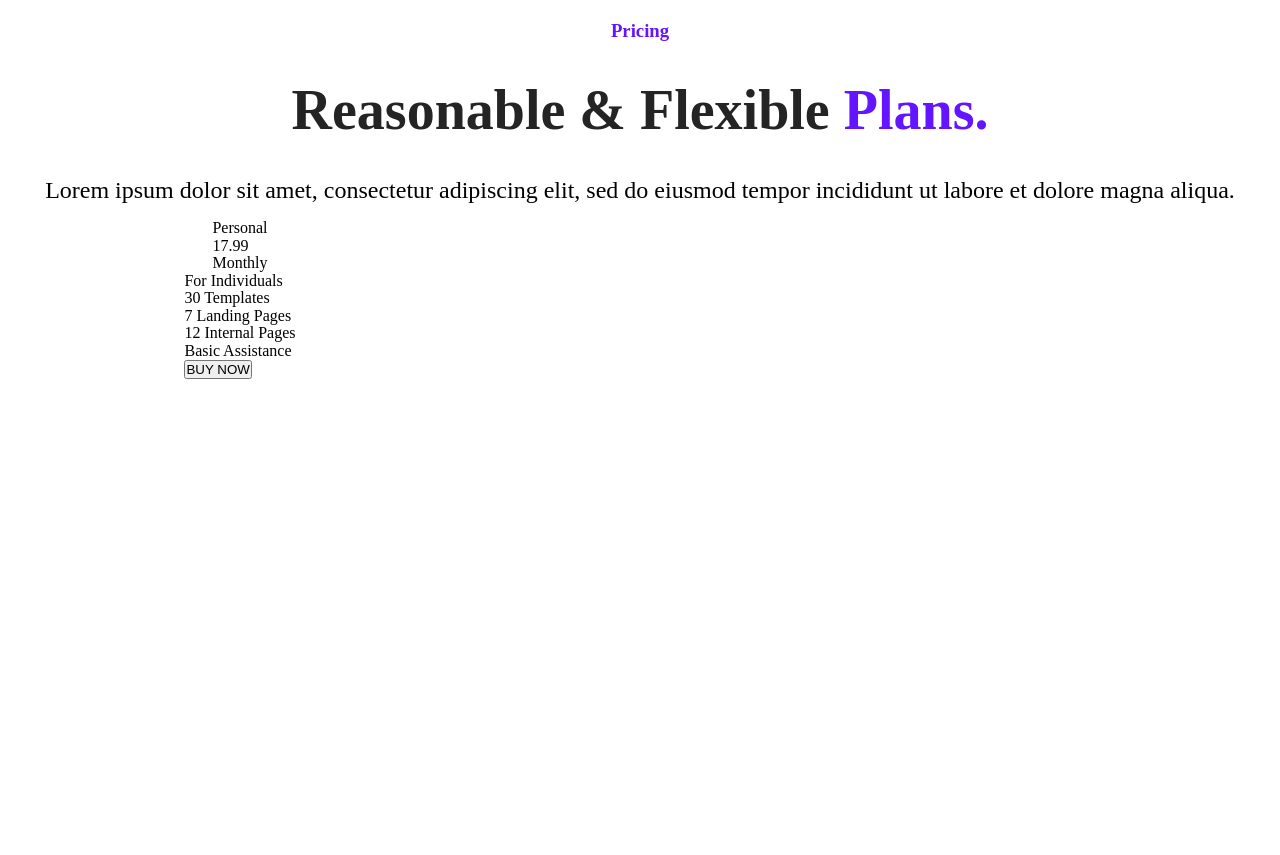
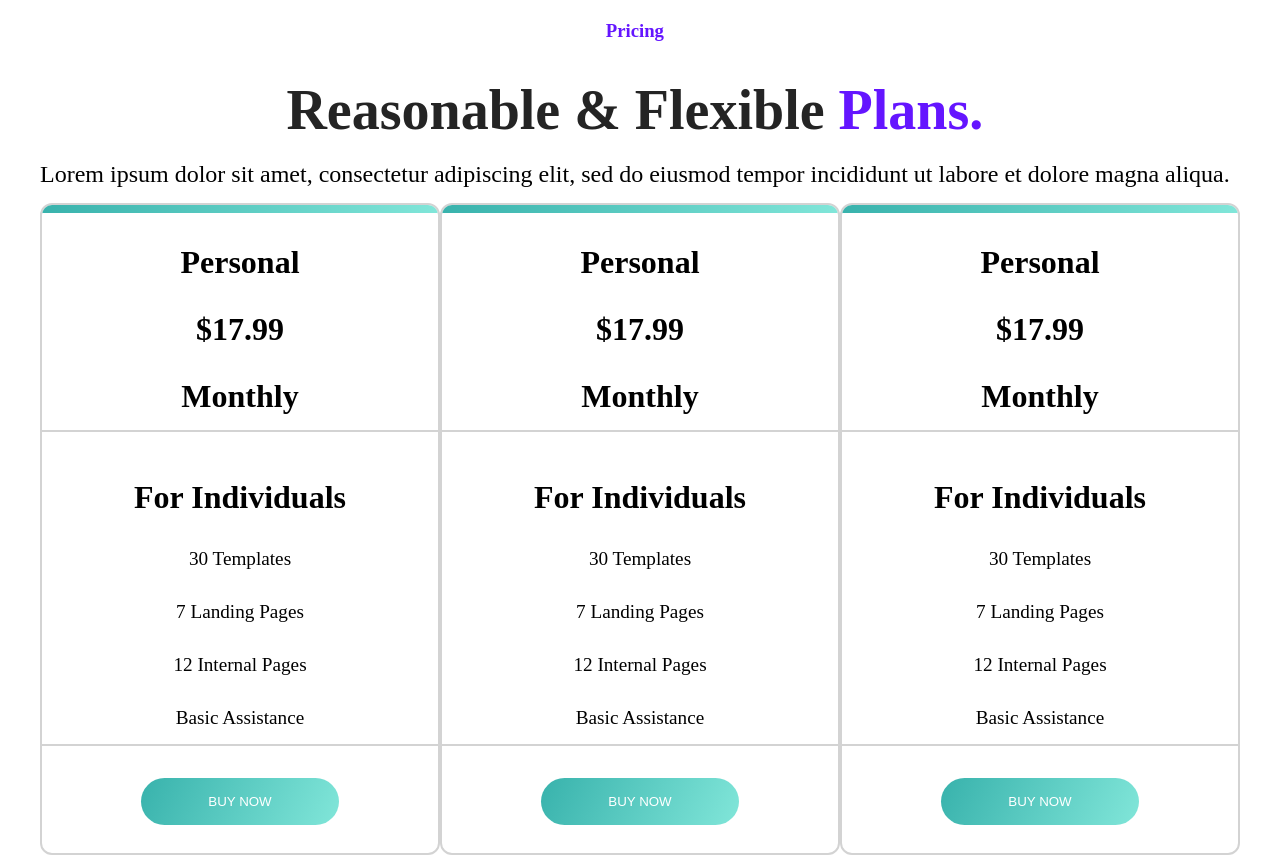
Before and after one commit to Locklear66/solo, a plain HTML site: page index.html in a window 1280 px wide. Shown: the part 3497-4352 px from the top of the page. Before the commit the page ends 3876 px from the top, so only its background shows below. Drawn offline with Linux system fonts and the light colour scheme.

Commit message:
solo push

```diff
--- a/index.html
+++ b/index.html
@@ -148,27 +148,77 @@
     <section id="pricing">
       <div class="row">
           <div class="pricing__container">
+
            <div class="pricing">
              <h3 class="pricing__h3"> <span> Pricing</span></h3>
              <h2 class="pricing__h2">Reasonable & Flexible <span> Plans. </span></h2>
              <p class="pricing__para">Lorem ipsum dolor sit amet, consectetur adipiscing elit, sed do eiusmod tempor incididunt ut labore et dolore magna aliqua.</p>
            </div>
+
             <div class="plans__container">
+              <div class="top__border"></div>
             <div class="plan__wrapper">
              <p class="plan__name">Personal</p>
-             <p class="plan__price">17.99</p>
+             <p class="plan__price">$17.99</p>
              <p class="plan__duration">Monthly</p>
             </div>
+
             <div class="feature__info">
              <p class="main__feature">For Individuals</p>
              <p class="feature">30 Templates</p>
              <p class="feature">7 Landing Pages</p>
              <p class="feature">12 Internal Pages</p>
              <p class="feature">Basic Assistance</p>
+            </div>
+
             <div class="plans__btn">
              <button class="plan__btn">BUY NOW</button>
             </div>
+
           </div>
+
+          <div class="plans__container">
+            <div class="top__border"></div>
+          <div class="plan__wrapper">
+           <p class="plan__name">Personal</p>
+           <p class="plan__price">$17.99</p>
+           <p class="plan__duration">Monthly</p>
+          </div>
+
+          <div class="feature__info">
+           <p class="main__feature">For Individuals</p>
+           <p class="feature">30 Templates</p>
+           <p class="feature">7 Landing Pages</p>
+           <p class="feature">12 Internal Pages</p>
+           <p class="feature">Basic Assistance</p>
+          </div>
+
+          <div class="plans__btn">
+           <button class="plan__btn">BUY NOW</button>
+          </div>
+
+
+        </div>
+
+
+        <div class="plans__container">
+          <div class="top__border"></div>
+        <div class="plan__wrapper">
+         <p class="plan__name">Personal</p>
+         <p class="plan__price">$17.99</p>
+         <p class="plan__duration">Monthly</p>
+        </div>
+
+        <div class="feature__info">
+         <p class="main__feature">For Individuals</p>
+         <p class="feature">30 Templates</p>
+         <p class="feature">7 Landing Pages</p>
+         <p class="feature">12 Internal Pages</p>
+         <p class="feature">Basic Assistance</p>
+        </div>
+
+        <div class="plans__btn">
+         <button class="plan__btn">BUY NOW</button>
         </div>
       </div>
     </section>
--- a/styles.css
+++ b/styles.css
@@ -287,6 +287,11 @@ p {
 
 /* Pricing */
 
+.pricing__container{
+  display: flex;
+  flex-wrap: wrap;
+}
+
 .pricing{
   display: flex;
   flex-direction: column;
@@ -305,14 +310,89 @@ p {
 }
 
 .pricing__para{
-  padding: 16px 0;
   font-weight: 500;
   font-size: 1.5rem;
+  margin-bottom: 16px;
 }
 
 .plans__container{
   display: flex;
   flex-direction: column;
   align-items: center;
+  margin: 0 px;
   width: calc(100%/3);
+  border: solid 2px lightgrey;
+  border-radius: 12px;
+  overflow: hidden;
 }
+
+.plan__wrapper{
+  display: flex;
+  flex-direction: column;
+  align-items: center;
+  width: 100%;
+  margin: 16px 0;
+  border-bottom: solid 2px lightgrey;
+}
+
+.top__border{
+  width: 100%;
+  height: 8px;
+  background-image: linear-gradient(115deg, rgb(56, 178, 172) 0%, rgb(129, 230, 217) 100%);
+}
+
+.plan__name{
+  display: flex;
+  flex-direction: column;
+  align-items: center;
+  padding: 16px 0;
+  font-size: 2rem;
+  font-weight: 900;
+}
+.plan__price{
+  padding: 16px 0;
+  font-size: 2rem;
+  font-weight: 900;
+}
+.plan__duration{
+  padding: 16px 0;
+  font-size: 2rem;
+  font-weight: 900;
+}
+
+.feature__info{
+  display: flex;
+  flex-direction: column;
+  align-items: center;
+  width: 100%;
+  margin: 16px 0;
+  border-bottom: solid 2px lightgrey;
+}
+
+.main__feature{
+  padding: 16px 0;
+  font-size: 2rem;
+  font-weight: 900;
+}
+
+.feature{
+  padding: 16px 0;
+  font-size: 1.2rem
+}
+
+.plans__btn{
+  display: flex;
+  justify-content: center;
+  width: 100%;
+  margin: 16px 0;
+}
+
+.plan__btn{
+  margin-bottom: 12px;
+  padding: 16px;
+  border: none;
+  border-radius: 32px;
+  width: 50%;
+  background: linear-gradient(115deg, rgb(56, 178, 172) 0%, rgb(129, 230, 217) 100%);
+  color: white;
+}
```
